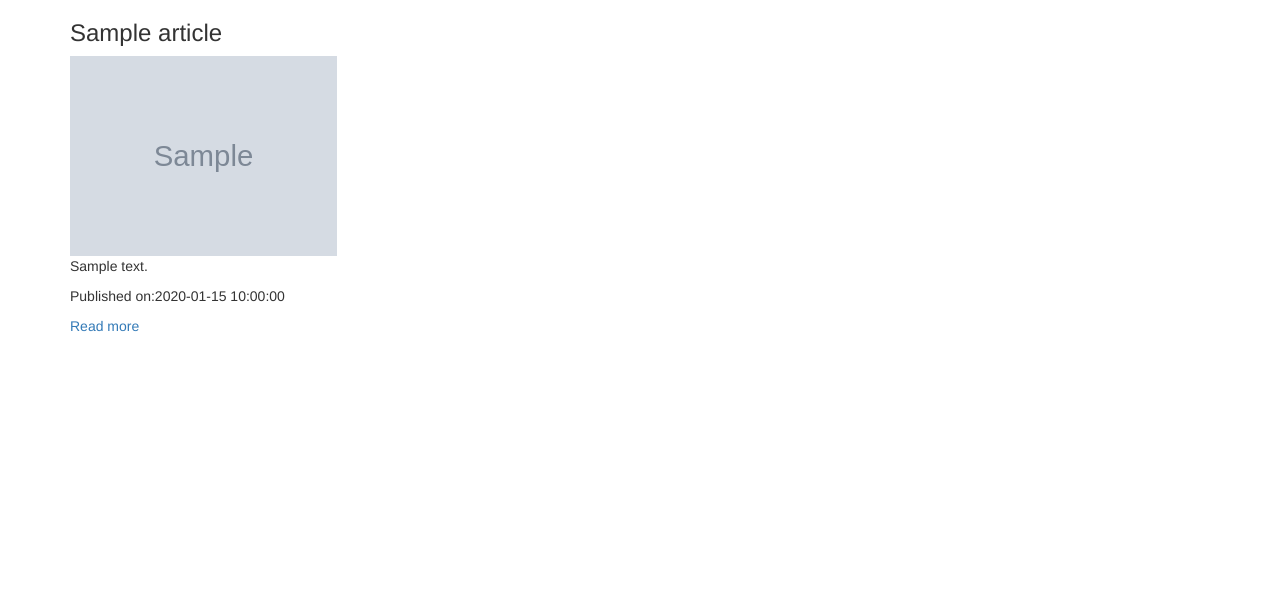
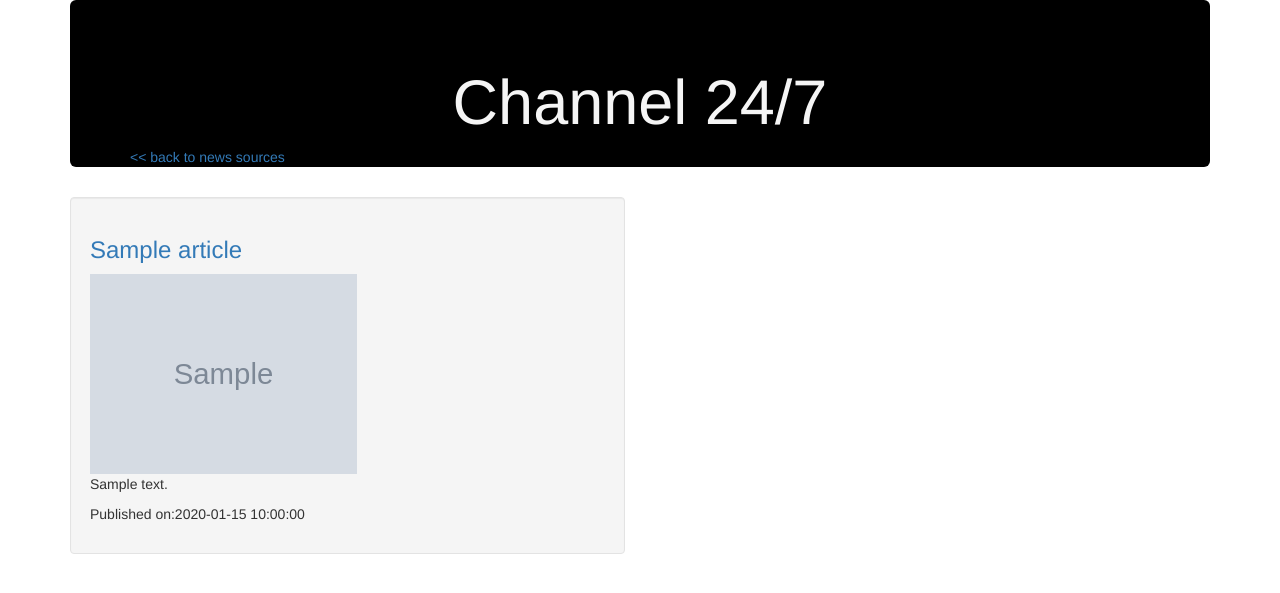
Before and after one commit to macymuhia/channel-247, a Python web app: template app/templates/article.html in a window 1280 px wide. Shown: the top 593 px of the page. Run offline with Jinja, Linux system fonts and the light colour scheme; the template is opened without the code that fills it: most values are stand-ins (such as "Sample title", 1, 10 or a date in 2020); grey boxes marked "Sample" are stand-in pictures; some libraries are stand-ins or nearby versions.

Commit message:
Add styles to index and article html files

```diff
--- a/app/config.py
+++ b/app/config.py
@@ -7,8 +7,6 @@ class Config:
         "https://newsapi.org/v2/sources?language=en&category={}&apiKey={}"
     )
     ARTICLE_API_BASE_URL = "https://newsapi.org/v2/everything?q={}&apiKey={}"
-
-    pass
 
 
 class ProdConfig(Config):
--- a/app/static/css/styles.css
+++ b/app/static/css/styles.css
@@ -0,0 +1,26 @@
+li.container {
+    overflow: hidden;
+    list-style: none;
+}
+
+.filterDiv {
+    display: inline;
+    line-height: 20px;
+    text-align: center;
+    margin: 2px;
+    font-size: 20px;
+}
+
+.jumbotron h1 {
+    text-align: center;
+}
+
+.jumbotron h1 {
+    color: whitesmoke;
+}
+
+.jumbotron {
+    color: whitesmoke;
+    background-color: black;
+    padding-bottom: 0px;
+}
--- /dev/null
+++ b/app/templates/404.html
@@ -0,0 +1 @@
+<h1>Page not found</h1>
--- /dev/null
+++ b/app/templates/500.html
@@ -0,0 +1 @@
+<h1>Internal server error!!!</h1>
--- a/app/templates/article.html
+++ b/app/templates/article.html
@@ -3,19 +3,33 @@
 <!-- Styles block -->
 
 {% block styles%} {{ super() }}
-<link rel="stylesheet" href="{{url_for('static',filename='css/index.css')}}"> {% endblock %}
+<link rel="stylesheet" href="{{url_for('static',filename='css/styles.css')}}"> {% endblock %}
 <!-- Content block -->
 <!-- Content block -->
 {% block content %}
 <div class="container">
-    {% for article in articles %}
-    <!-- Poster background -->
+    <div class="jumbotron">
 
-    <h3>{{ article.title }}</h3>
-    <img src='{{article.urlToImage}} ' alt="image loading" height="200">
-    <p class="description"> {{ article.description }}</p>
-    <p class="publishedAt">Published on:{{ article.publishedAt}}</p>
-    <a id="link" href="{{article.url}}" target="_blank">Read more</a> {%endfor%}
+        <h1>Channel 24/7</h1>
+        <a href="#">
+            << back to news sources</a>
+    </div>
+    <div class="row">
+        {% for article in articles %}
+        <!-- Poster background -->
+        <div class="col-md-6">
+            <div class="well">
+                <a id="link" href="{{article.url}}" target="_blank">
+                    <h3>{{ article.title }}</h3>
+                </a>
+
+                <img src='{{article.urlToImage}} ' alt="image loading" height="200">
+                <p class="description"> {{ article.description }}</p>
+                <p class="publishedAt">Published on:{{ article.publishedAt}}</p>
+            </div>
+        </div>
+        {%endfor%}
+    </div>
 </div>
 
 {% endblock %}
--- a/app/templates/base.html
+++ b/app/templates/base.html
@@ -2,13 +2,12 @@
 
 
 <!DOCTYPE html>
-<html>
 
 <head>
     <meta charset="utf-8"> {% if title %}
     <title> {{ title }}</title>
     {% else %}
-    <title> Welcome to the best Movie Review website </title>
+    <title>Channel 24/7</title>
     {% endif %}
 </head>
 
@@ -16,6 +15,7 @@
     <!-- Content block -->
 
     {% block content %} {% endblock%}
+
 </body>
 
 </html>
--- a/app/templates/macros.html
+++ b/app/templates/macros.html
@@ -1,12 +1,11 @@
- {% macro displayNewsList(article_list) %} {% for article in article_list %}
+ {% macro displayNewsList(article_list) %}
 <div class="row">
-    <div class="col-md-6">
-        <!-- <img src="{{ article.poster }}" alt="{{ article.title }} poster" class="img-responsive"> -->
-        <li class="text-center">
-            <a id="link" href="/article/{{article.id}}" target="_blank">{{article.name }}</a>
-        </li>
-        <p class="well">{{article.description}}</p>
+    {% for article in article_list %}
+    <div class="col-sm-4">
+        <p class="well">
+            <a id="link" href="/article/{{article.id}}">{{article.name  }}</a>
+        </p>
     </div>
+    {% endfor %}
 </div>
-
-{% endfor %} {% endmacro %}
+{% endmacro %}
--- a/app/views.py
+++ b/app/views.py
@@ -18,7 +18,7 @@ def index():
     sports_news = get_news("sports")
     general_news = get_news("general")
     entertainment_news = get_news("entertainment")
-    title = "Home - Welcome to News"
+    title = "Channel 24/7"
     return render_template(
         "index.html",
         title=title,
```
Also changed, not shown: app/error.py (+12 -0 lines), app/templates/index.html (+12 -46 lines).
